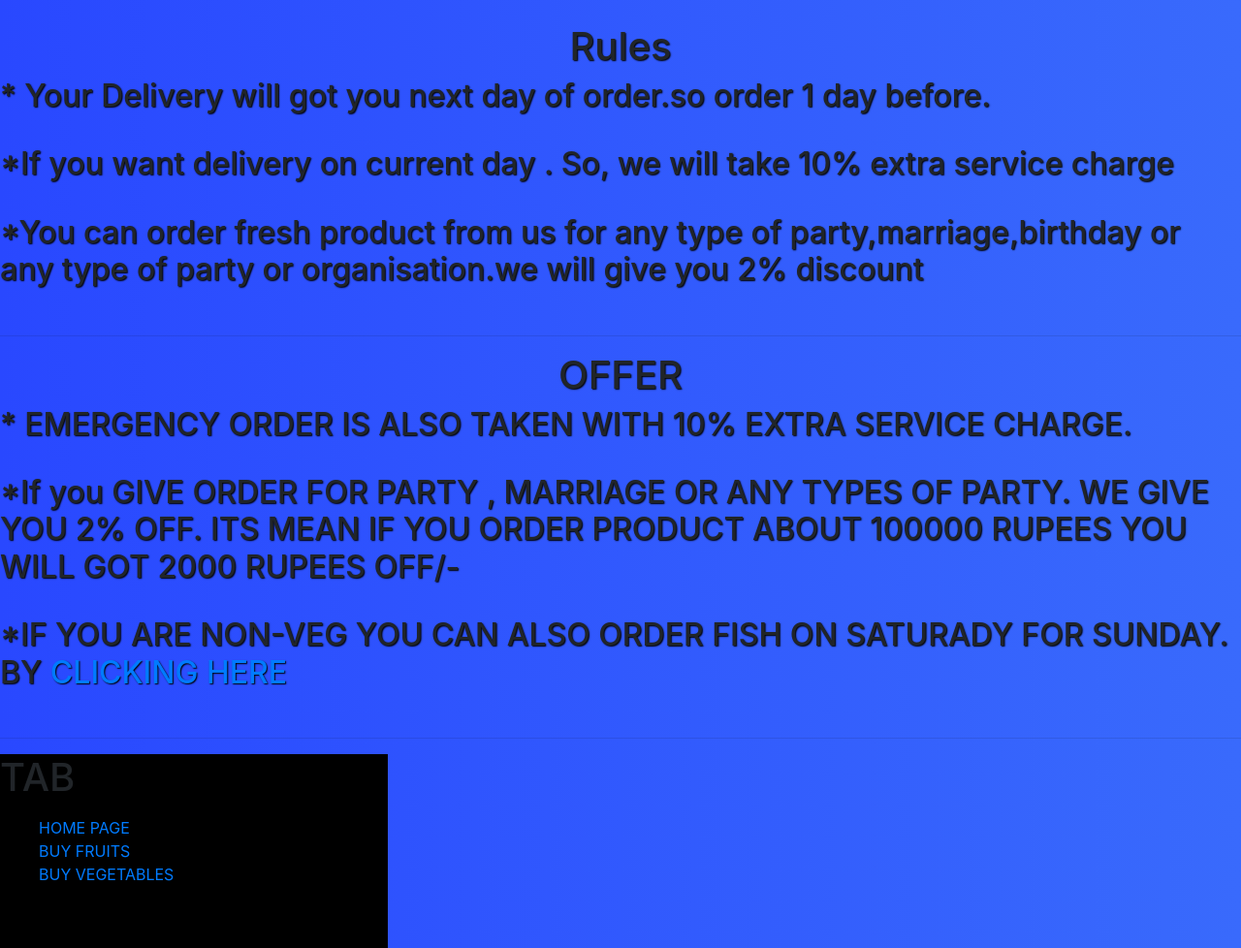
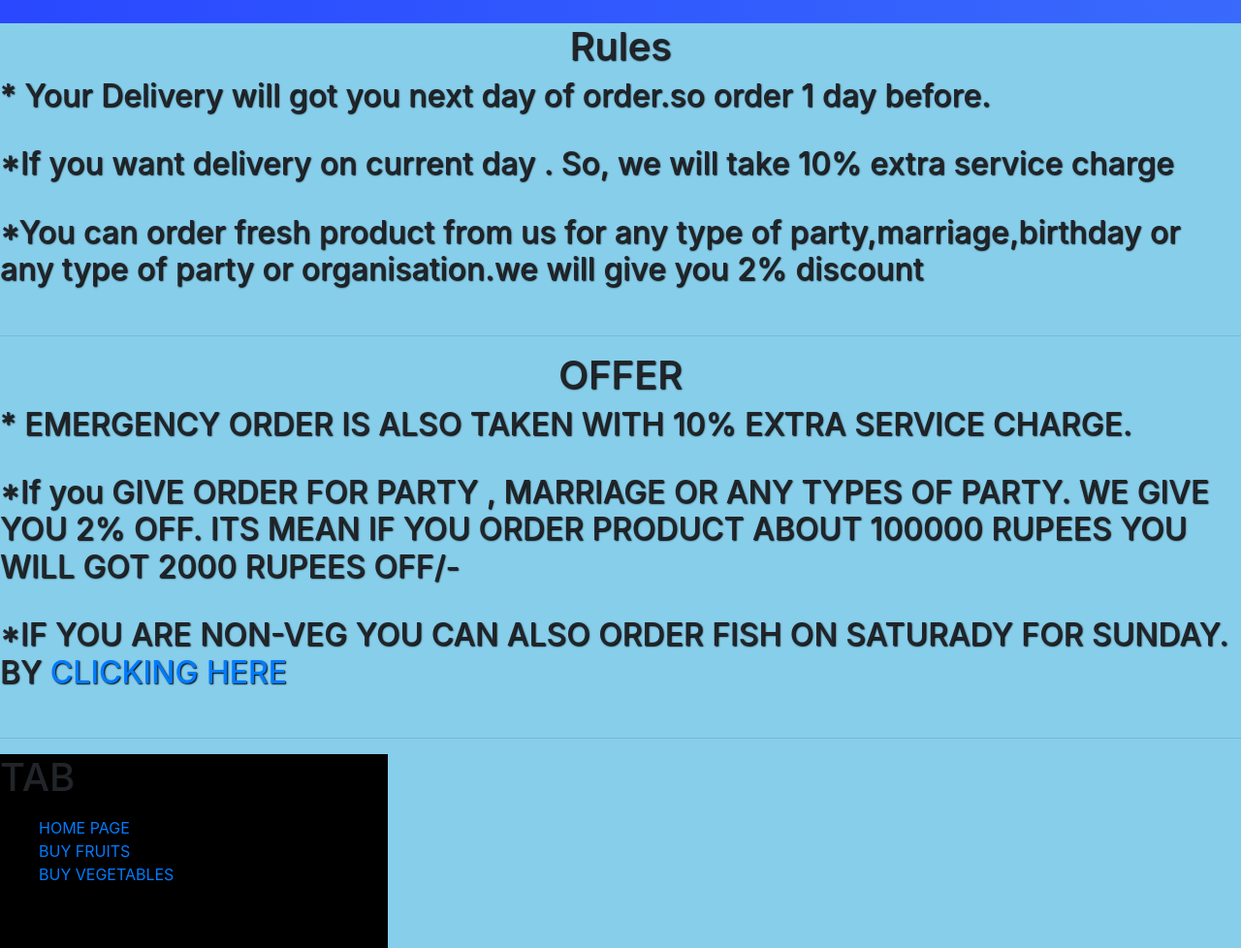
Before and after one commit to anthorrohit/website, a PHP site: page /rules.html in a window 1280 px wide. Shown: the part 56-1034 px from the top of the page at 97% size. Run offline with PHP 8.4, Linux system fonts and the light colour scheme; some libraries are stand-ins or nearby versions.

Commit message:
Update rules.css

```diff
--- a/rules.css
+++ b/rules.css
@@ -19,5 +19,6 @@ a{font-color: #fff;
 	text-decoration: none;
 }
 .fb{
+	background-color: skyblue;
 	font-color: #fff;
 }
```
